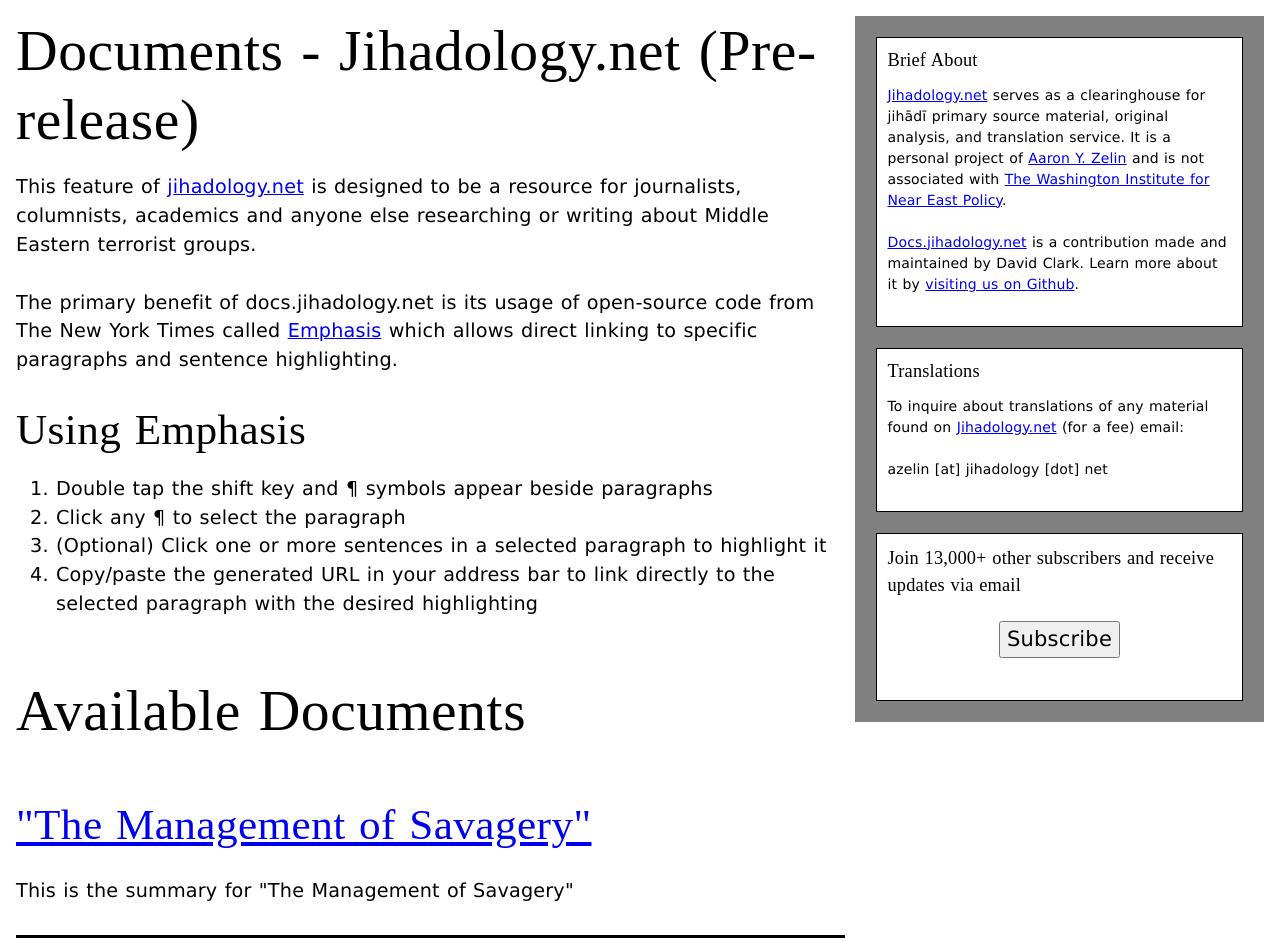
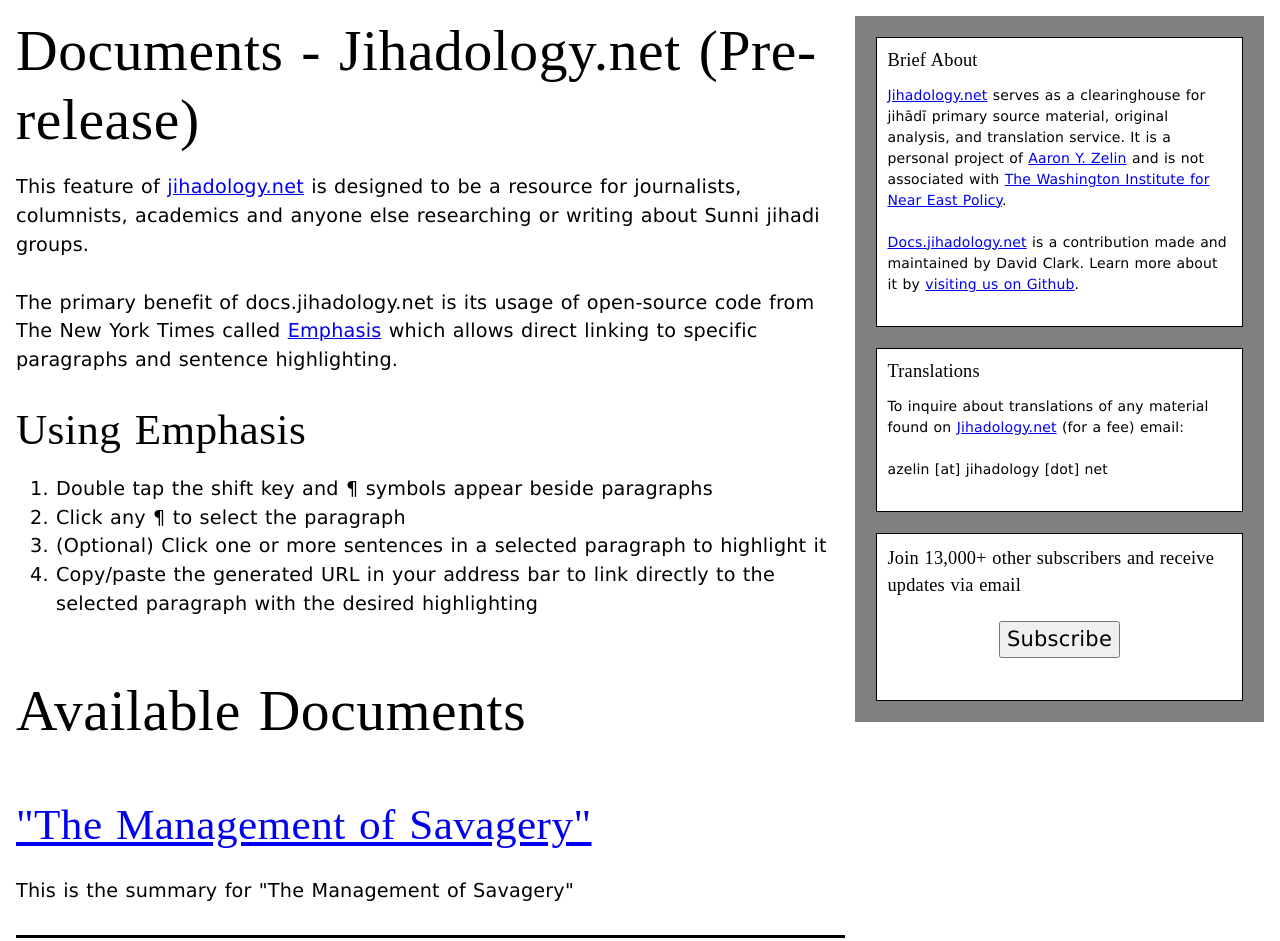
Before and after one commit to azelin/azelin.github.io, a plain HTML site: page index.html in a window 1280 px wide. Drawn offline with Linux system fonts and the light colour scheme.

Commit message:
Terminology changed

```diff
--- a/index.html
+++ b/index.html
@@ -22,7 +22,7 @@
 
   <section class="about-information">
     <h2>Documents - Jihadology.net (Pre-release)</h2>
-    <p>This feature of <a href="http://jihadology.net">jihadology.net</a> is designed to be a resource for journalists, columnists, academics and anyone else researching or writing about Middle Eastern terrorist groups.</p>
+    <p>This feature of <a href="http://jihadology.net">jihadology.net</a> is designed to be a resource for journalists, columnists, academics and anyone else researching or writing about Sunni jihadi groups.</p>
     <p>The primary benefit of docs.jihadology.net is its usage of open-source code from The New York Times called <a href="https://github.com/NYTimes/Emphasis">Emphasis</a> which allows direct linking to specific paragraphs and sentence highlighting.</p>
     <h3>Using Emphasis</h3>
     <ol>
```
